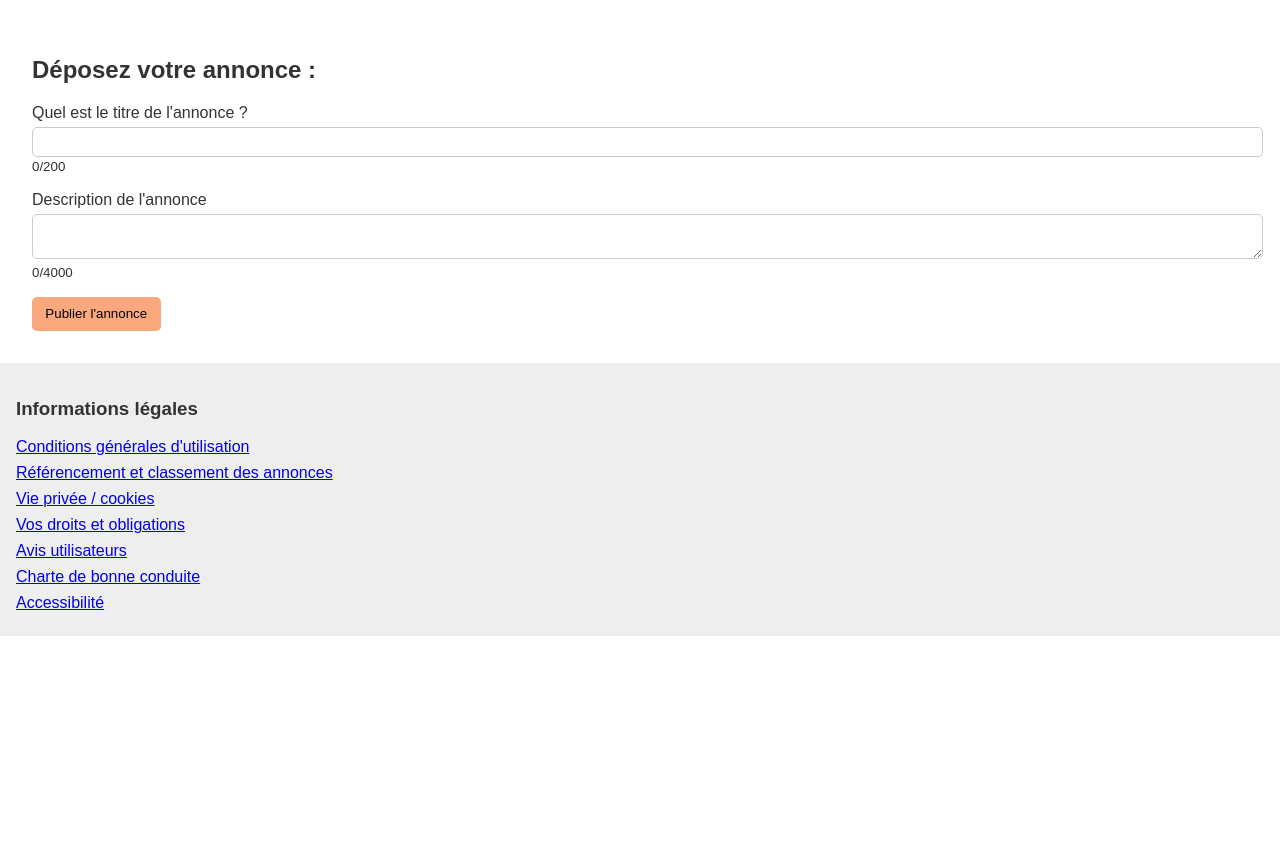
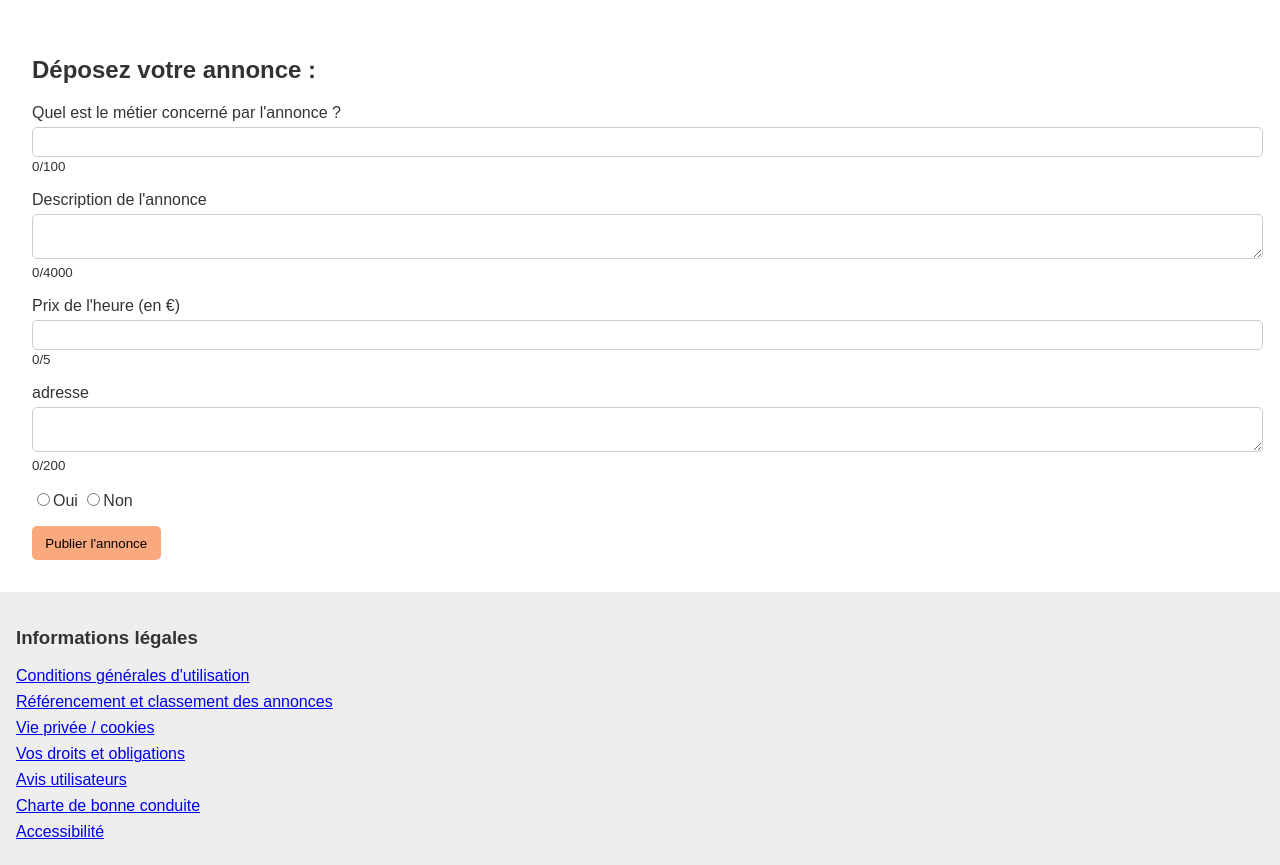
Before and after one commit to marceaugb/Projet-10-Mentorlink, a Django app: page /depose_annonce/ in a window 1280 px wide. Shown: the part 91-956 px from the top of the page. Before the commit the page ends 727 px from the top, so only its background shows below. Run offline with Django 5.2, Linux system fonts and the light colour scheme; some libraries are stand-ins or nearby versions.

Commit message:
Add files via upload

```diff
--- a/Projet-10-Mentorlink-main/mentor_link/app_mentorlink/templates/depose_annonce.html
+++ b/Projet-10-Mentorlink-main/mentor_link/app_mentorlink/templates/depose_annonce.html
@@ -5,18 +5,83 @@
 {% block content %}
 
     <h2>Déposez votre annonce :</h2>
+
     <div class="form-group">
-        <label>Quel est le titre de l'annonce ?</label>
-        <input type="text" name="titre" maxlength="200" />
-        <small>0/200</small>
+        <label>Quel est le métier concerné par l'annonce ?</label>
+        <input type="text" id="metier-input" name="metier" maxlength="100" />
+        <small id="metier-counter">0/100</small>
     </div>
+
     <div class="form-group">
         <label>Description de l'annonce</label>
-        <textarea name="description" maxlength="4000"></textarea>
-        <small>0/4000</small>
+        <textarea id="description-input" name="description" maxlength="4000" oninput="autoResizeTextarea(this)"></textarea>
+        <small id="description-counter">0/4000</small>
     </div>
+
+    <div class="form-group">
+        <label>Prix de l'heure (en €)</label>
+        <input type="text" id="prix-input" name="metier" maxlength="5" />
+        <small id="prix-counter">0/5</small>
+    </div>
+
+    <div class="form-group">
+        <label>adresse</label>
+        <textarea id="adresse-input" name="description" maxlength="200" oninput="autoResizeTextarea(this)"></textarea>
+        <small id="adresse-counter">0/200</small>
+    </div>
+
+    <div class="form-group">
+        <label class="btn-label">
+            <input type="radio" name="choix" class="btn-radio">Oui
+            <input type="radio" name="choix" class="btn-radio">Non
+        </label>
+    </div>
+
     <div class="form-actions">
         <button>Publier l'annonce</button>
     </div>
 
+    <script>
+
+      const metierInput = document.getElementById('metier-input');
+      const metierCounter = document.getElementById('metier-counter');
+      const descriptionInput = document.getElementById('description-input');
+      const descriptionCounter = document.getElementById('description-counter');
+      const prixInput = document.getElementById('prix-input');
+      const prixCounter = document.getElementById('prix-counter');
+      const adresseInput = document.getElementById('adresse-input');
+      const adresseCounter = document.getElementById('adresse-counter');
+
+      // permet de calculer le nombre de caractères restant
+
+      metierInput.addEventListener('input', () => {
+        const currentLength = metierInput.value.length;
+        metierCounter.textContent = `${currentLength}/100`;
+      });
+
+
+      descriptionInput.addEventListener('input', () => {
+        const currentLength = descriptionInput.value.length;
+        descriptionCounter.textContent = `${currentLength}/4000`;
+      });
+
+
+      prixInput.addEventListener('input', () => {
+        const currentLength = prixInput.value.length;
+        prixCounter.textContent = `${currentLength}/5`;
+      });
+
+
+      adresseInput.addEventListener('input', () => {
+        const currentLength = adresseInput.value.length;
+        adresseCounter.textContent = `${currentLength}/200`;
+      });
+
+      // ajuste les rubriques en fonction de la taille du texte
+      function autoResizeTextarea(textarea) {
+        textarea.style.height = 'auto';  // Remet la hauteur à auto avant de l'ajuster
+        textarea.style.height = `${textarea.scrollHeight}px`;  // Ajuste la hauteur en fonction du contenu
+      }
+    </script>
+
 {% endblock %}
```
